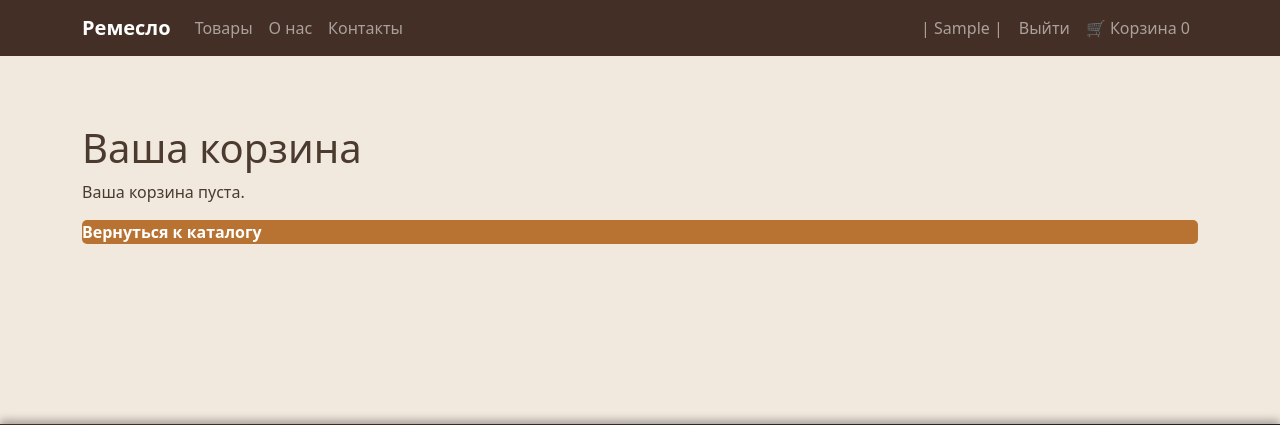
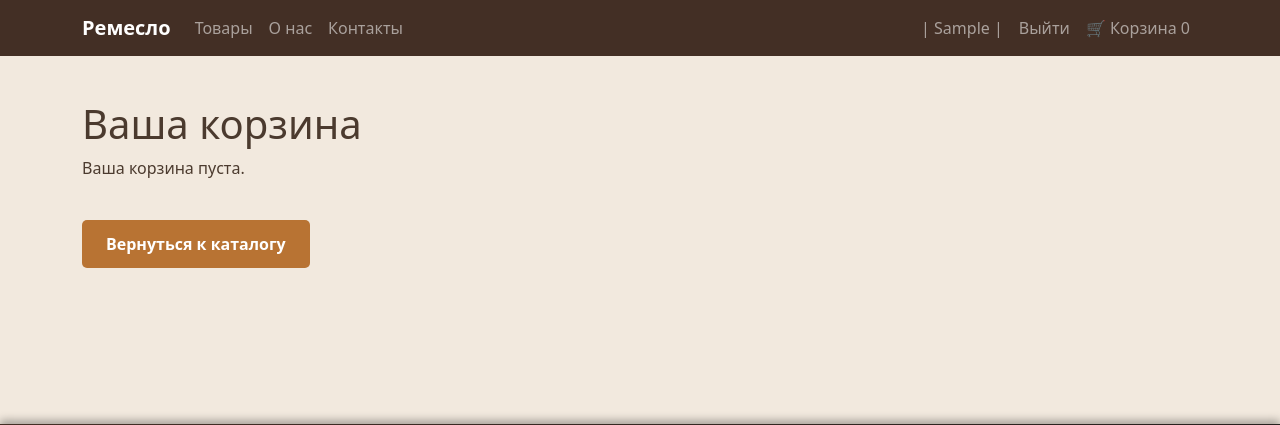
Before and after one commit to Alexander-05-20/Remeslo_shop, a Django app: page /cart/ in a window 1280 px wide. Shown: the top 425 px of the page. Run offline with Django 5.2, Linux system fonts and the light colour scheme; the visitor is signed in with stand-in values (Sample User, id 1); data that the repository does not hold is empty.

Commit message:
Fix: исправление ошибок

```diff
--- a/shop/templates/shop/base.html
+++ b/shop/templates/shop/base.html
@@ -122,7 +122,7 @@ footer .fab:hover {
     </nav>
 
     <!-- Основной контент (растягивается и "толкает" футер вниз) -->
-    <main class="container my-4 flex-grow-1">
+    <main class="container flex-grow-1">
         {% block content %}{% endblock %}
     </main>
 
--- a/shop/templates/shop/cart.html
+++ b/shop/templates/shop/cart.html
@@ -68,7 +68,7 @@
 <p>Ваша корзина пуста.</p>
 {% endif %}
 
-<a class="nav-link" href="{% url 'products' %}" style="background-color: #B87333; color: white;text-decoration: none; font-weight: bold; border-radius: 5px;">Вернуться к каталогу</a>
+<a class="nav-link" href="{% url 'products' %}" style="display: inline-block;margin-top: 1.5em;padding: 0.75em 1.5em;background-color: #B87333; color: white;text-decoration: none; font-weight: bold; border-radius: 5px;">Вернуться к каталогу</a>
 
 <script>
   document.addEventListener('DOMContentLoaded', function() {
```
